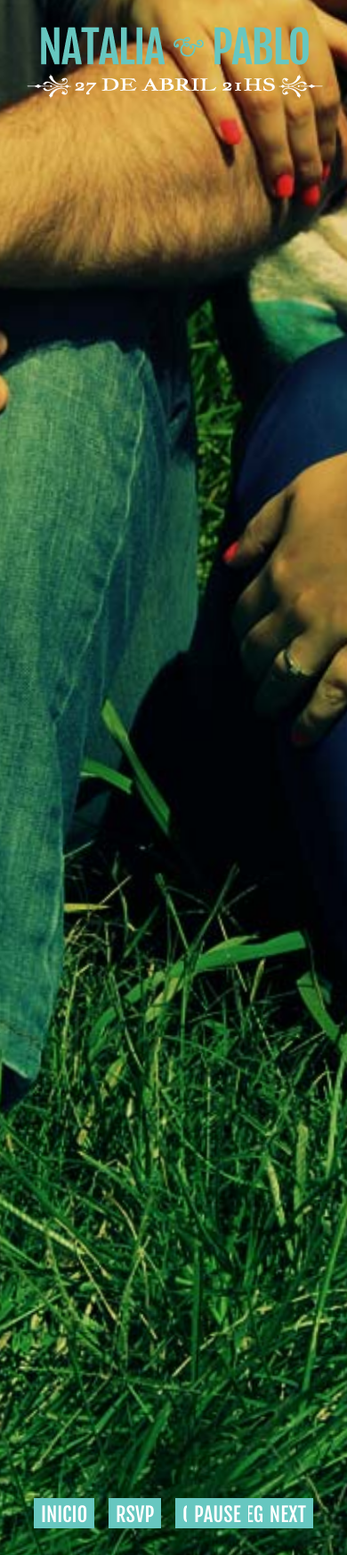
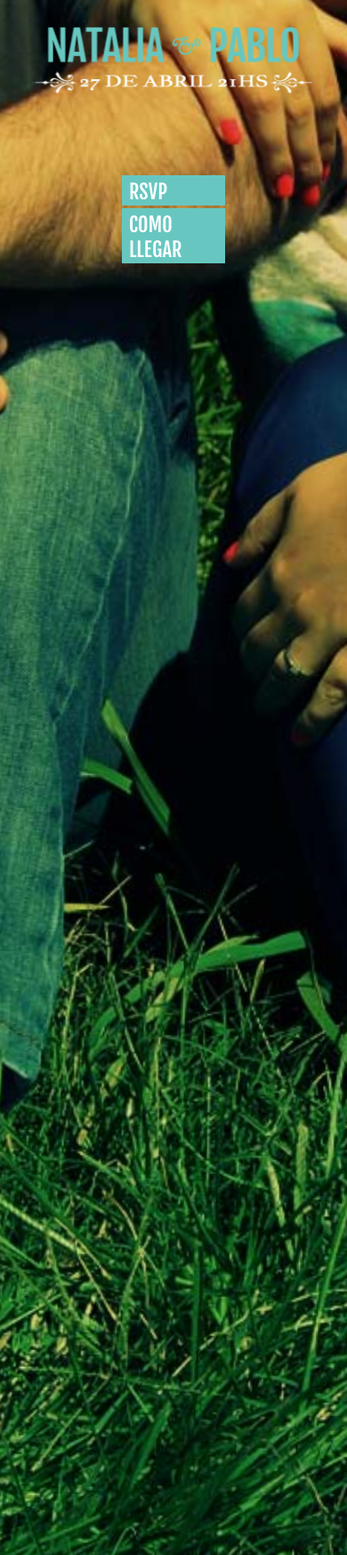
Before and after one commit to pricco/wedding, a Django app: page / in a window 390 px wide. Shown: the whole page at 89% size. Run offline with Django 3.2, Linux system fonts and the light colour scheme; data that the repository does not hold is empty; some libraries are stand-ins or nearby versions.

Commit message:
fix styles

```diff
--- a/home/static/css/index.css
+++ b/home/static/css/index.css
@@ -9,9 +9,13 @@ header {
     left: 30px;
     z-index: 10;
     width: 333px;
-    height: 81px;
-    text-indent: -9999px;
-    background: transparent url(../img/header.png) 0 0 no-repeat;
+    height: auto;
+}
+
+header img {
+    width: 100%;
+    height: auto;
+    display: block;
 }
 
 nav {
@@ -270,4 +274,67 @@ nav ul li:hover {
     position: fixed;
     height: 100%;
     top: 100%;
+    display: none;
 }
+
+::-webkit-scrollbar {
+    width: 5px;
+}
+
+::-webkit-scrollbar-track {
+    background-color: #ddd;
+}
+
+::-webkit-scrollbar-thumb {
+    background-color: #67c7c0;
+}
+
+::-webkit-scrollbar-button {
+    height: 0;
+    width: 0;
+}
+
+::-webkit-scrollbar-corner {
+    background: transparent;
+}
+
+@media (max-width: 600px) {
+    html, body {
+        overflow: visible;
+        height: auto;
+    }
+    header {
+        left: 50%;
+        margin-left: -166px;
+    }
+    nav {
+        position: relative;
+        bottom: auto;
+        margin-top: 50%;
+        float: left;
+        left: 50%;
+    }
+    nav ul {
+        margin: 0 5%;
+        float: left;
+        position: relative;
+        left: -50%;
+    }
+    nav ul li {
+        float: none;
+        width: auto;
+        margin: 2% auto;
+    }
+    ul.player {
+        display: none;
+    }
+
+}
+
+@media (max-width: 416px) {
+    header {
+        left: 10%;
+        width: 80%;
+        margin-left: auto;
+    }
+}
--- a/home/templates/index.html
+++ b/home/templates/index.html
@@ -7,10 +7,9 @@
 {% endblock %}
 
 {% block content %}
-    <header>Natalia & Pablo - 27 de Abril del 2013</header>
+    <header><img src="{% static 'img/header.png' %}" alt="Natalia & Pablo - 27 de Abril del 2013" /></header>
     <nav>
         <ul>
-            <li class="to-home" tabindex="0">Inicio</li>
             <li class="to-rsvp" tabindex="0">RSVP</li>
             <li class="to-map" tabindex="0">Como Llegar</li>
         </ul>
--- a/rsvp/models.py
+++ b/rsvp/models.py
@@ -3,7 +3,7 @@ import random
 
 
 def random_code():
-    return ''.join(random.choice('ABCDEFGHIJKLMNOPQRSTUWXYZ0123456789') for _ in range(3))
+    return ''.join(random.choice('ABCDEFGHJKMNPQRSTUWXYZ23456789') for _ in range(3))
 
 
 HOST = (
```
